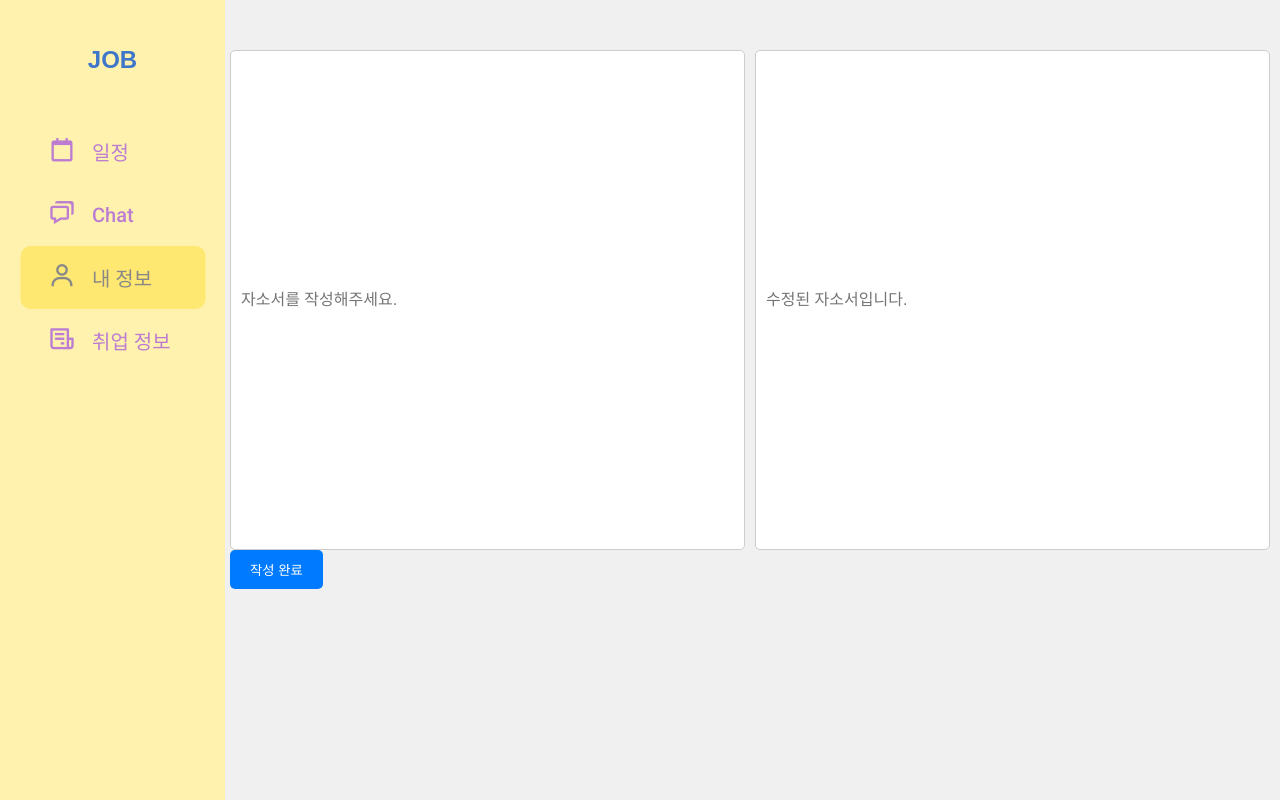
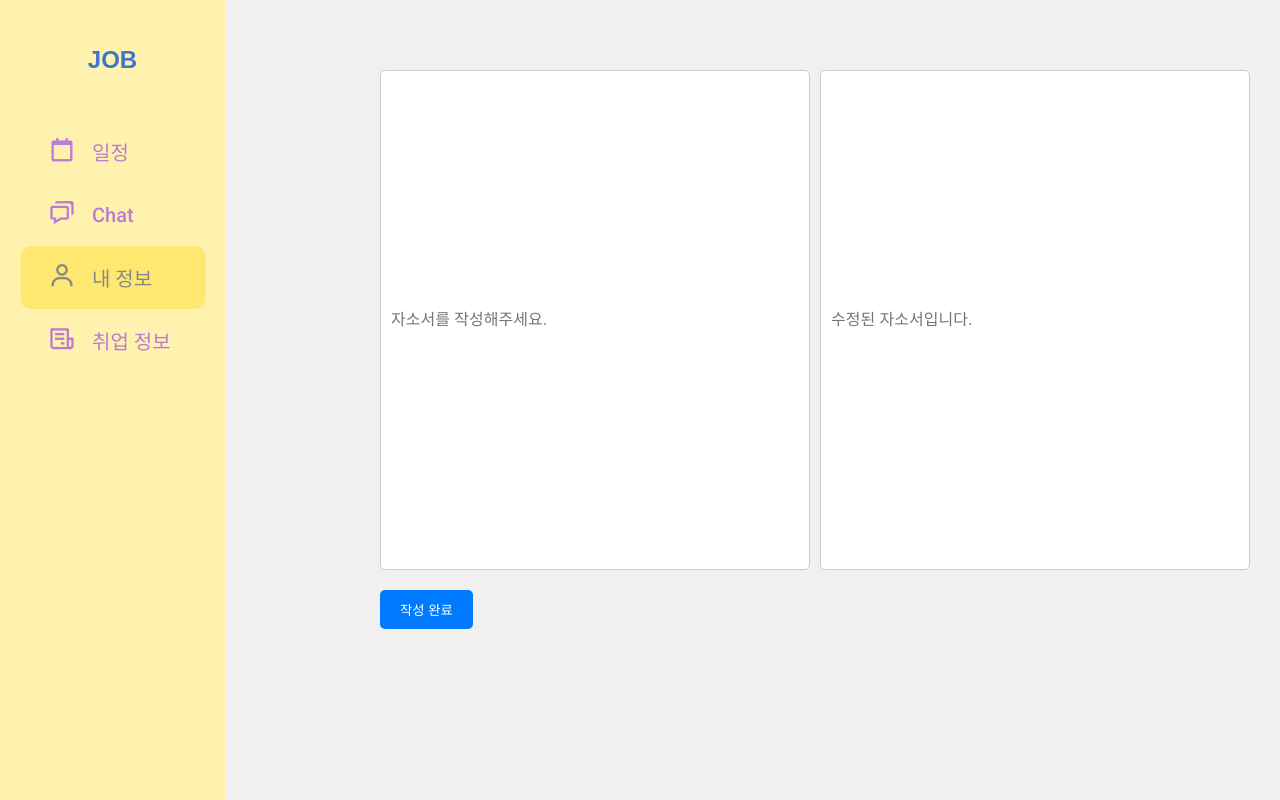
Before and after one commit to mstagon/CCthon_Client, a React (Create React App) app: page /user in a window 1280 px wide. Built offline with nearby package versions, Linux system fonts and the light colour scheme; a web font is replaced by a local one.

Commit message:
23.09.23 여백

```diff
--- a/src/pages/Mypage.jsx
+++ b/src/pages/Mypage.jsx
@@ -19,7 +19,8 @@ const MYpage = () => {
 
   return (
     <div>
-      <div style={{ display: 'flex', alignItems: 'center' }}>
+      <div style={{ display: 'flex', alignItems: 'center', margin: 20,
+                  marginLeft:150, }}>
         <input
           type="text"
           placeholder="자소서를 작성해주세요."
@@ -44,7 +45,12 @@ const MYpage = () => {
           }}
         />
       </div>
+
+        <div style={{
+                  margin: 20,
+                  marginLeft:150,}}>
         <button onClick={handleSetButton}>작성 완료</button> {/* 버튼 추가 */}
+        </div>
     </div>
   );
 };
```
